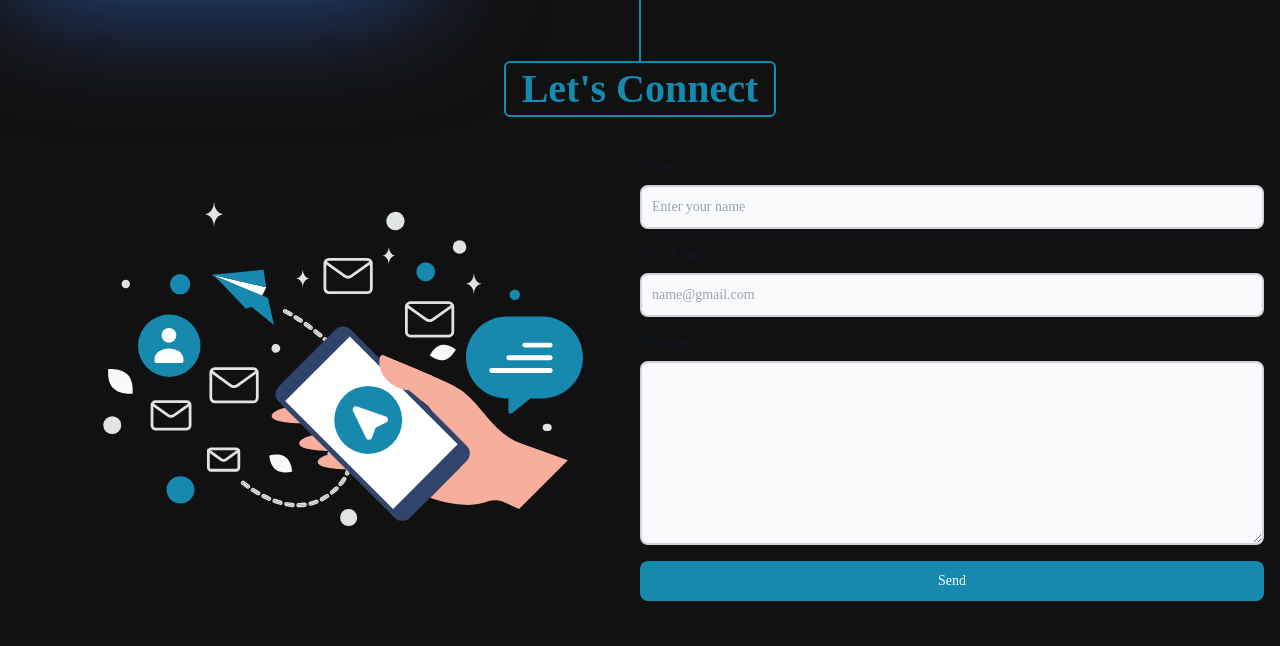
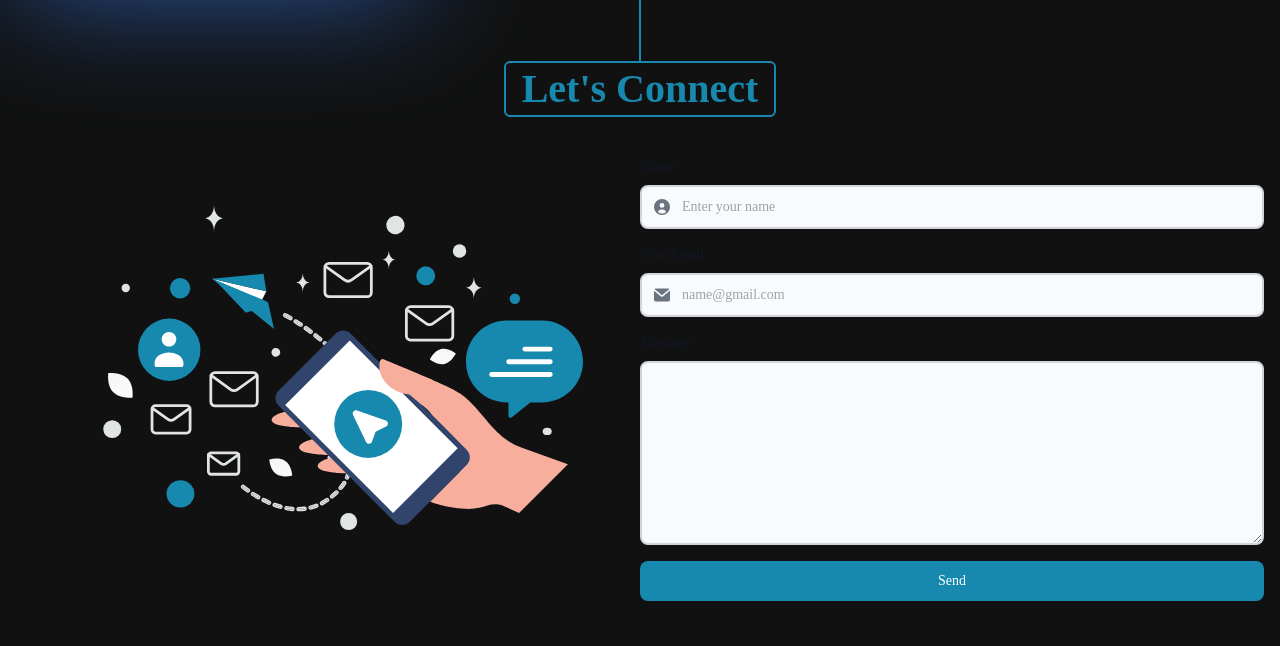
Before and after one commit to Nikhil-7018/FinalPortfolio, a website: page index.html in a window 1280 px wide. Shown: the part 2484-3130 px from the top of the page. Drawn offline with nearby package versions, Linux system fonts and the light colour scheme; animation ran at ten frames a second; a script that the page names is missing; a web font is replaced by a local one.

Commit message:
upload for email

```diff
--- a/index.html
+++ b/index.html
@@ -1107,11 +1107,11 @@
       </h2>
 
 
-      <!-- <div class="flex flex-col md:flex-row items-center mt-10">
+      <div class="flex flex-col md:flex-row items-center mt-10">
         <div class="w-full">
           <img src="./assest/images/contact-me.svg" alt="phone" />
         </div>
-        <form class="w-full" name="contactUS" netlify>
+        <form class="w-full" name="contactUS" >
           <label
             for="name"
             class="block mb-2 text-sm font-medium text-gray-900 dark:text-white"
@@ -1198,12 +1198,12 @@
             Send
           </button>
         </form>
-      </div> -->
-      <div class="flex flex-col md:flex-row items-center mt-10">
+      </div>
+      <!-- <div class="flex flex-col md:flex-row items-center mt-10">
         <div class="w-full">
             <img src="./assest/images/contact-me.svg" alt="phone" />
         </div>
-        <form class="w-full" name="contactUS" method="POST" data-netlify="true">
+        <form class="w-full" name="contactUS" method="POST">
             <label for="name" class="block mb-2 text-sm font-medium text-gray-900 dark:text-white">Name</label>
             <div class="relative mb-4">
                 <input
@@ -1243,7 +1243,7 @@
                 Send
             </button>
         </form>
-    </div>
+    </div> -->
 
 
     </section>
```
